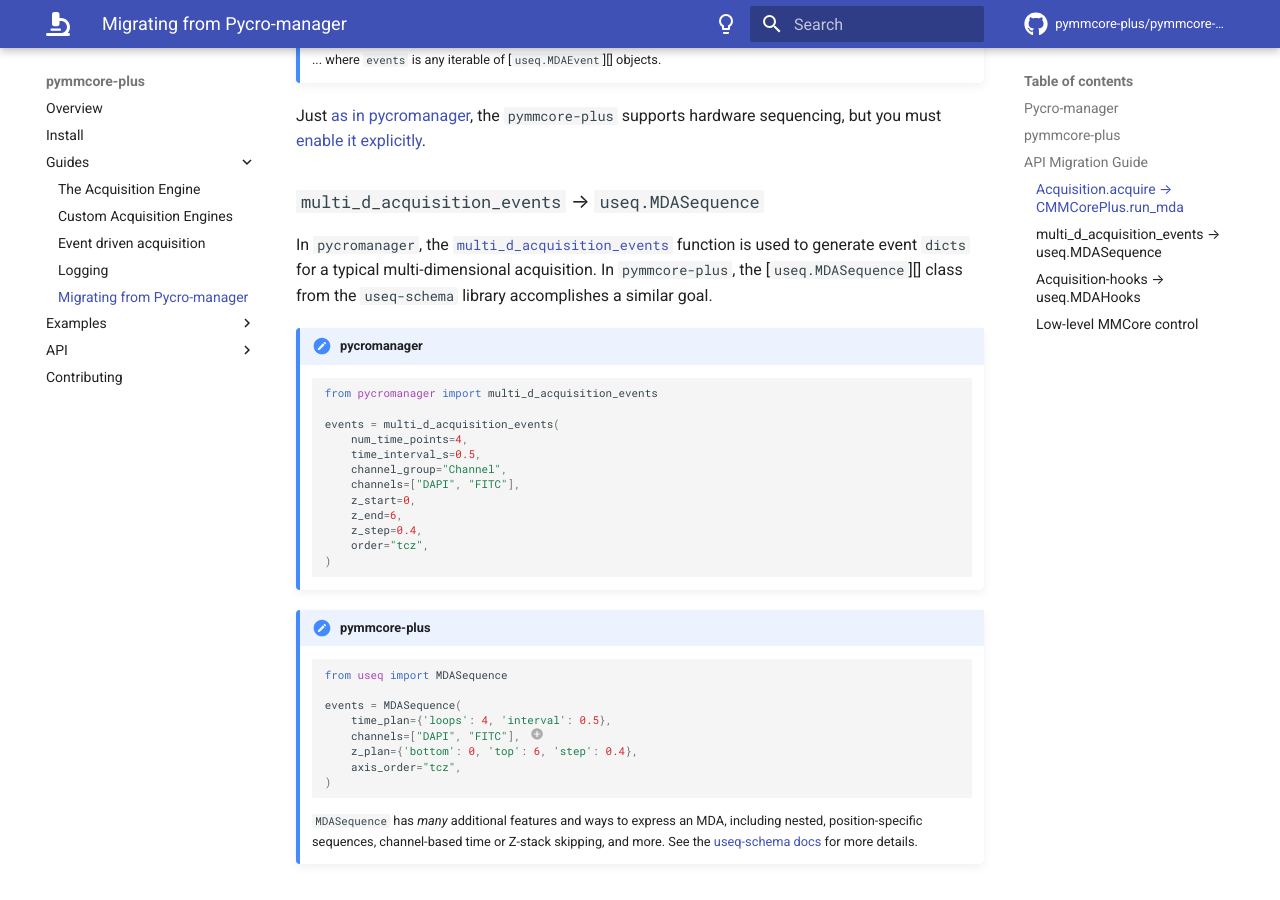
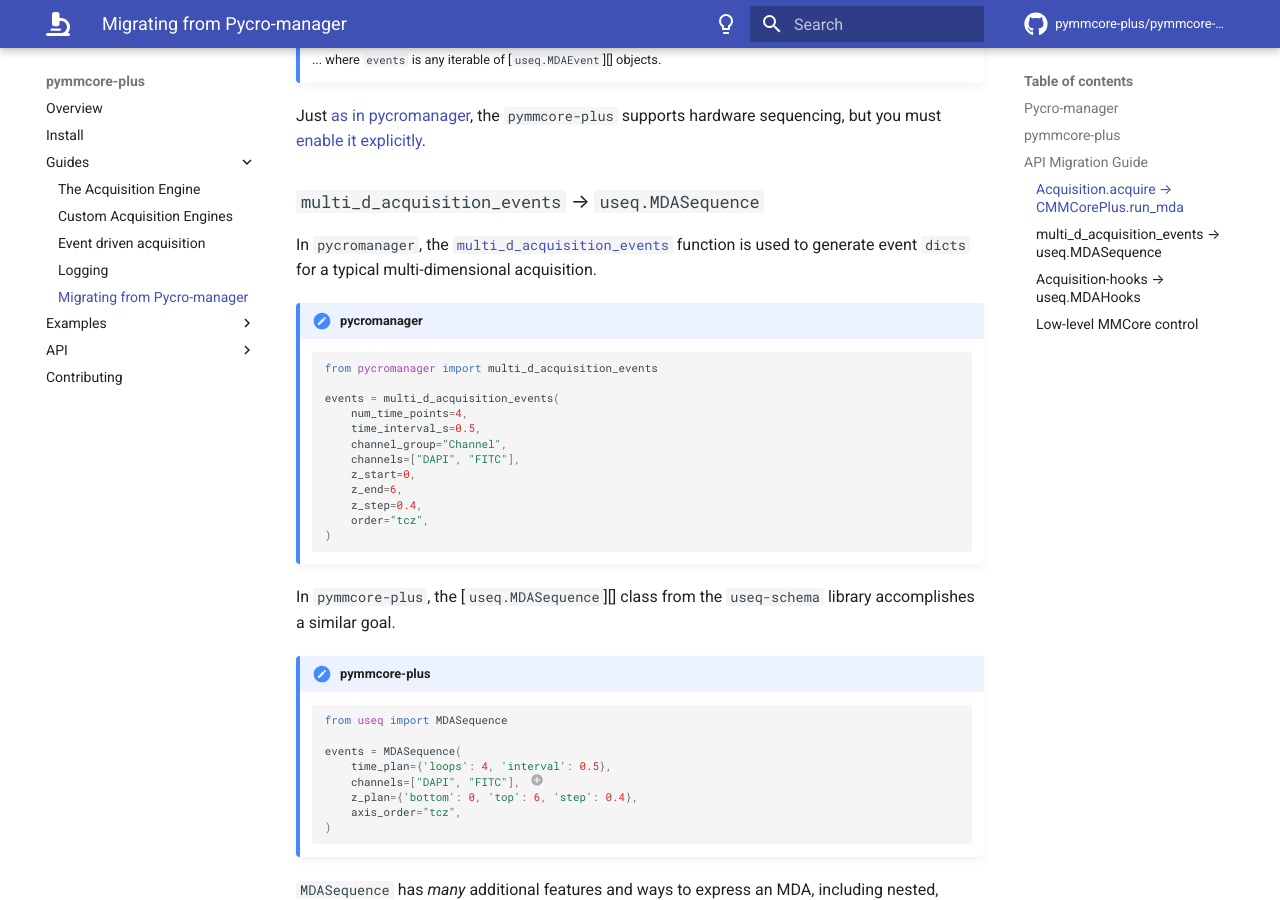
Before and after one commit to pymmcore-plus/pymmcore-plus, an MkDocs documentation site: the page built from docs/guides/migrating_pycro.md, in a window 1280 px wide and 900 px high, scrolled down 2397 px. Built offline with MkDocs 1.6.1 and Material for MkDocs 9.7.7, drawn with Linux system fonts in a browser that asks for light colours; emoji names are drawn with the system emoji font; comment, search, counter and statistics services are not loaded; some of the changed lines change nothing that is shown.

Commit message:
formatting

````diff
--- a/docs/guides/migrating_pycro.md
+++ b/docs/guides/migrating_pycro.md
@@ -126,8 +126,7 @@ you must [enable it explicitly](mda_engine.md#hardware-triggered-sequences).
 In `pycromanager`, the
 [`multi_d_acquisition_events`](https://pycro-manager.readthedocs.io/en/latest/apis.html#pycromanager.multi_d_acquisition_events)
 function is used to generate event `dicts` for a typical multi-dimensional
-acquisition. In `pymmcore-plus`, the [`useq.MDASequence`][] class from the
-`useq-schema` library accomplishes a similar goal.
+acquisition.
 
 !!! note "pycromanager"
 
@@ -145,6 +144,9 @@ acquisition. In `pymmcore-plus`, the [`useq.MDASequence`][] class from the
         order="tcz",
     )
     ```
+
+In `pymmcore-plus`, the [`useq.MDASequence`][] class from the `useq-schema`
+library accomplishes a similar goal.
 
 !!! note "pymmcore-plus"
 
@@ -164,10 +166,10 @@ acquisition. In `pymmcore-plus`, the [`useq.MDASequence`][] class from the
        can use
        `channels=[{"group": "Channel", "config": "DAPI"},  ...]`
 
-    `MDASequence` has *many* additional features and ways to express an MDA, including
-    nested, position-specific sequences, channel-based time or Z-stack skipping, and more.
-    See the [useq-schema docs](https://pymmcore-plus.github.io/useq-schema/schema/sequence/)
-    for more details.
+`MDASequence` has *many* additional features and ways to express an MDA, including
+nested, position-specific sequences, channel-based time or Z-stack skipping, and more.
+See the [useq-schema docs](https://pymmcore-plus.github.io/useq-schema/schema/sequence/)
+for more details.
 
 ### Acquisition-hooks &rarr; `useq.MDAHooks`
 
````
